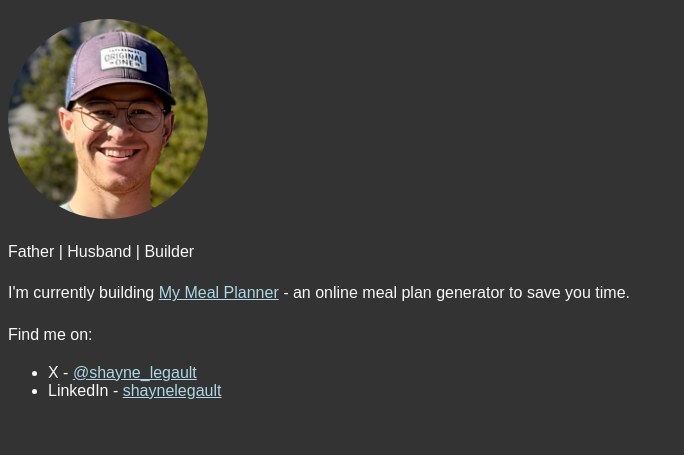
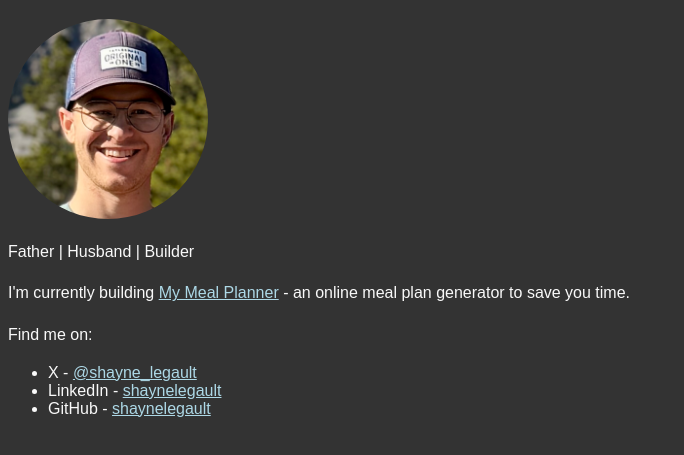
Before and after one commit to shaynelegault/shaynelegault.ca, a plain HTML site: page index.html in a window 1280 px wide. Shown: the part 61-516 px from the top of the page, without its empty margins (0-684 px from the left). Drawn offline with Linux system fonts and the light colour scheme.

Commit message:
added github link

```diff
--- a/index.html
+++ b/index.html
@@ -18,6 +18,7 @@
         <ul>
             <li>X - <a href="https://x.com/shayne_legault">@shayne_legault</a></li>
             <li>LinkedIn - <a href="https://www.linkedin.com/in/shaynelegault/">shaynelegault</a> </li>
+            <li>GitHub - <a href="https://github.com/shaynelegault">shaynelegault</a></li>
         </ul>
 
 </body>
```
